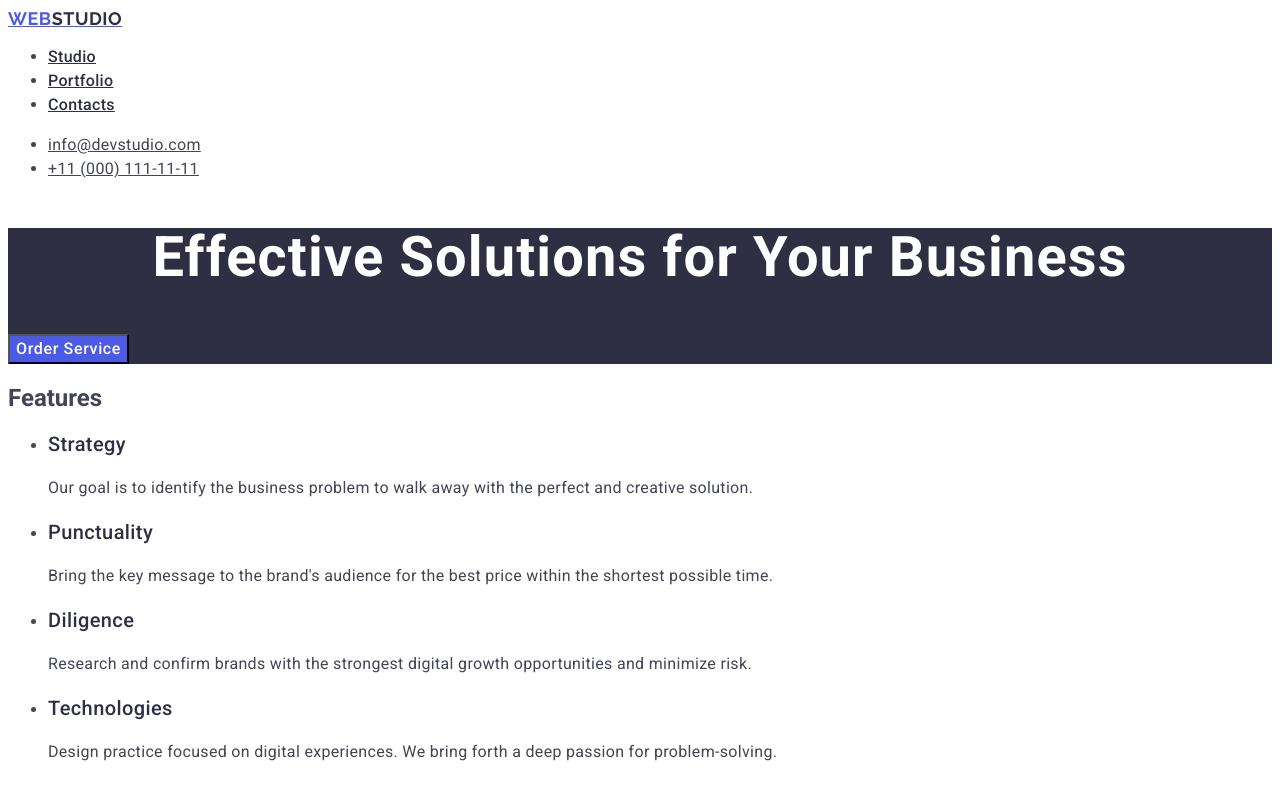
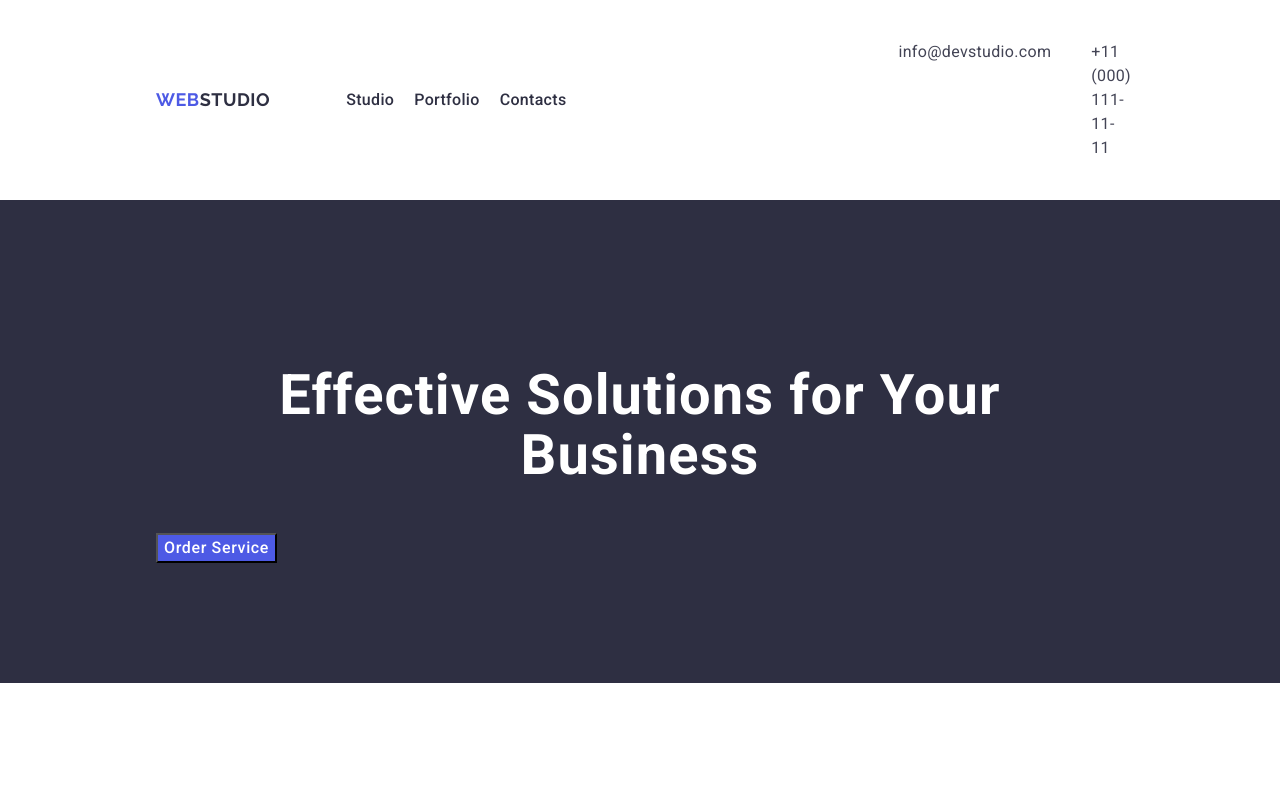
Before and after one commit to YehorStepanov/goit-markup-hw-03, a plain HTML site: page index.html in a window 1280 px wide. Shown: the top 791 px of the page. Drawn offline with nearby package versions, Linux system fonts and the light colour scheme.

Commit message:
add flex for header

```diff
--- a/css/styles.css
+++ b/css/styles.css
@@ -3,6 +3,48 @@ body{
     font-family: "Roboto", sans-serif;
     color: #434455;
 
+}
+.container{
+    max-width: 1440px;
+    padding: 120px 156px;
+}
+
+li{
+    list-style: none;
+}
+a{
+    text-decoration: none;
+}
+.header .container{
+    padding: 24px 156px;
+    display: flex;
+    justify-content: space-between;
+}
+.header-nav{
+    display: flex;
+    flex-direction: row;
+    justify-content: space-between;
+    align-items: center;
+}
+
+.nav-list{
+    padding: 0;
+    margin-left: 76px;
+    display: flex;
+    flex-direction: row;
+    justify-content: space-between;
+    gap:20px;
+}
+.address-list{
+    padding: 0;
+    margin-left: 332px;
+    display: flex;
+    flex-direction: row;
+    justify-content: space-between;
+    gap: 40px;
+}
+.footer .container{
+    padding: 100px 1020px 100px 156px;
 }
 .logo{
     font-family: "Raleway", sans-serif;
@@ -62,6 +104,7 @@ address{
 }
 
 .section-f{
+    max-width: 1440px;
     background: #2e2f42;
 }
 .main-hf{
--- a/index.html
+++ b/index.html
@@ -15,23 +15,31 @@
       href="https://fonts.googleapis.com/css2?family=Raleway:ital,wght@0,100..900;1,100..900&family=Roboto:ital,wght@0,100..900;1,100..900&display=swap"
       rel="stylesheet"
     />
+    <link
+      rel="stylesheet"
+      href="https://cdnjs.cloudflare.com/ajax/libs/modern-normalize/3.0.1/modern-normalize.min.css"
+      integrity="sha512-q6WgHqiHlKyOqslT/lgBgodhd03Wp4BEqKeW6nNtlOY4quzyG3VoQKFrieaCeSnuVseNKRGpGeDU3qPmabCANg=="
+      crossorigin="anonymous"
+      referrerpolicy="no-referrer"
+    />
     <link rel="stylesheet" href="./css/styles.css" />
     <title>Main Page</title>
   </head>
   <body>
-    <header>
-      <nav>
+    <header class="header">
+      <div class="container">
+        <nav class="header-nav">
           <a class="logo" href="./index.html"
             >Web<span class="logo-web">Studio</span></a
           >
-        <ul>
+          <ul class="nav-list">
             <li><a class="nav-link" href="./index.html">Studio</a></li>
             <li><a class="nav-link" href="">Portfolio</a></li>
             <li><a class="nav-link" href="">Contacts</a></li>
           </ul>
         </nav>
         <address class="header-address">
-        <ul>
+          <ul class="address-list">
             <li>
               <a class="address-email" href="mailto:info@devstudio.com"
                 >info@devstudio.com</a
@@ -44,22 +52,26 @@
             </li>
           </ul>
         </address>
+      </div>
     </header>
 
     <main>
       <section class="section-f">
+        <div class="container">
           <h1 class="main-hf">Effective Solutions for Your Business</h1>
           <button class="main-button" type="button">Order Service</button>
+        </div>
       </section>
 
       <section class="section-t">
+        <div class="container">
           <h2 class="section-t-ht">Features</h2>
           <ul class="section-t-ul">
             <li class="section-t-li">
               <h3 class="section-t-hth">Strategy</h3>
               <p class="section-t-p">
-              Our goal is to identify the business problem to walk away with the
-              perfect and creative solution.
+                Our goal is to identify the business problem to walk away with
+                the perfect and creative solution.
               </p>
             </li>
             <li class="section-t-li">
@@ -84,9 +96,11 @@
               </p>
             </li>
           </ul>
+        </div>
       </section>
 
       <section class="section-th">
+        <div class="container">
           <h2 class="section-th-ht">Our Team</h2>
           <ul class="section-th-ul">
             <li class="section-th-li">
@@ -126,9 +140,11 @@
               <p class="section-th-p">UI Designer</p>
             </li>
           </ul>
+        </div>
       </section>
 
       <section class="section-fr">
+        <div class="container">
           <h2 class="section-fr-ht">Our Portfolio</h2>
           <ul class="section-fr-ul">
             <li class="section-fr-li">
@@ -137,7 +153,11 @@
               <p class="section-fr-p">App</p>
             </li>
             <li class="section-fr-li">
-            <img src="./images/img-4.jpg" alt="Cashless Payment" width="360" />
+              <img
+                src="./images/img-4.jpg"
+                alt="Cashless Payment"
+                width="360"
+              />
               <h3 class="section-fr-hth">Cashless Payment</h3>
               <p class="section-fr-p">Marketing</p>
             </li>
@@ -166,17 +186,20 @@
               <p class="section-fr-p">Marketing</p>
             </li>
           </ul>
+        </div>
       </section>
     </main>
 
     <footer class="footer">
+      <div class="container">
         <a class="logo" href="./index.html"
           >Web<span class="footer-logo-web">Studio</span></a
         >
         <p class="footer-text">
-        Increase the flow of customers and sales for your business with digital
-        marketing & growth solutions.
+          Increase the flow of customers and sales for your business with
+          digital marketing & growth solutions.
         </p>
+      </div>
     </footer>
   </body>
 </html>
```
Lines whose indentation alone changed are shown as unchanged.
